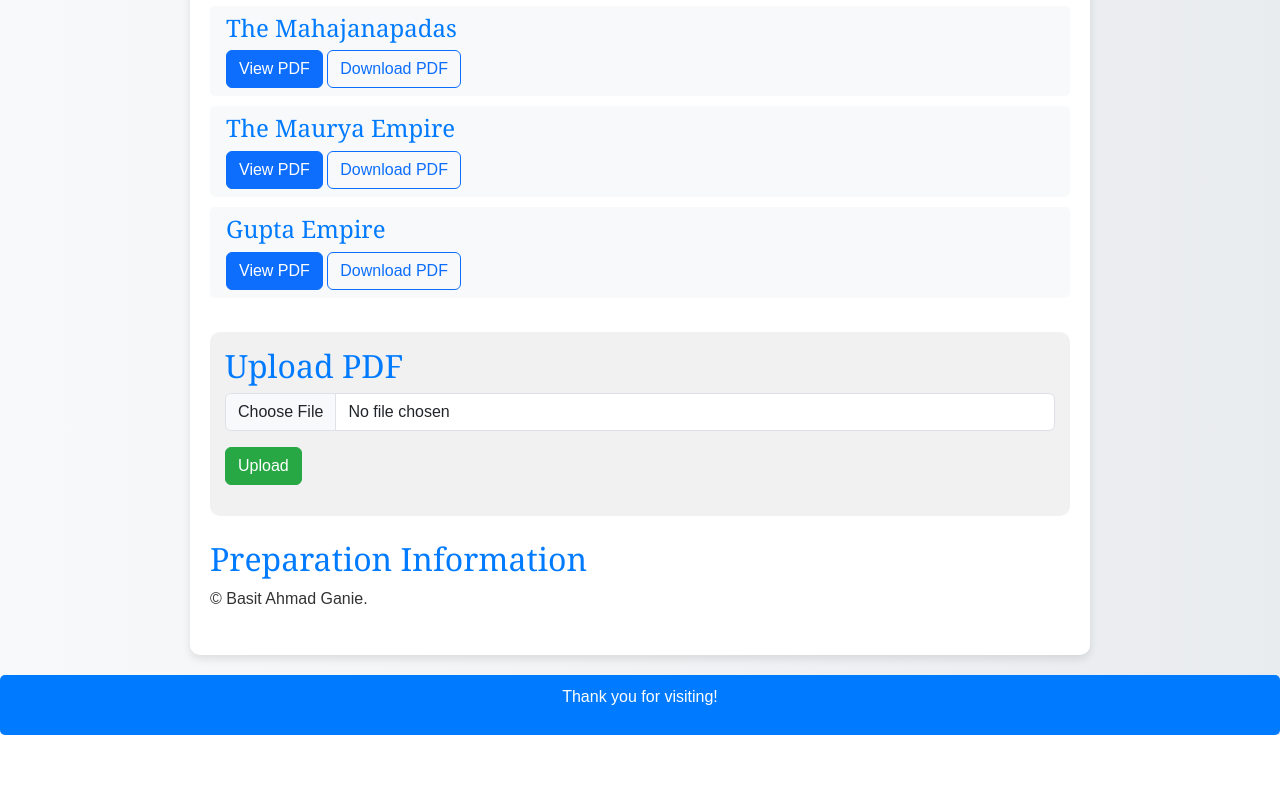
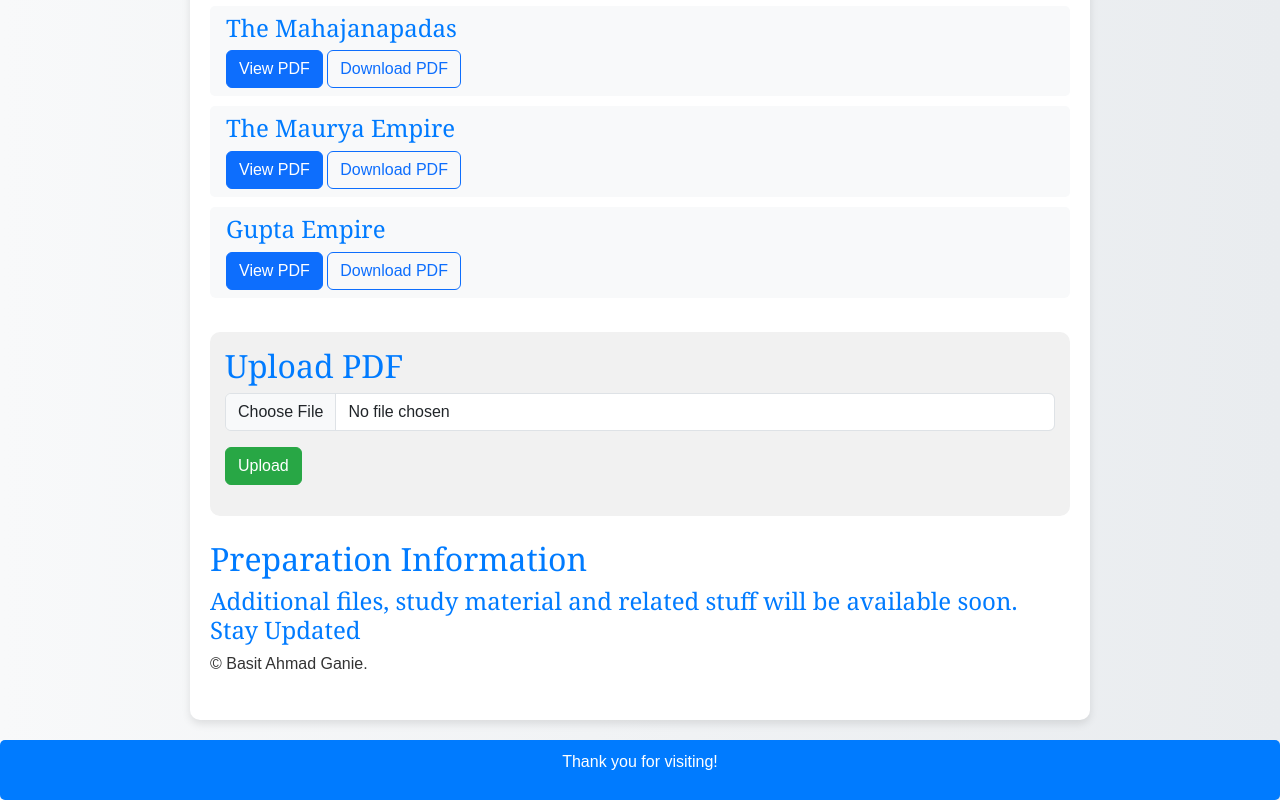
Before and after one commit to basitganie/IAS-KAS-UPSC-Prep-Docx, a plain HTML site: page index.html in a window 1280 px wide. Shown: the part 840-1640 px from the top of the page. Before the commit the page ends 1575 px from the top, so only its background shows below. Drawn offline with nearby package versions, Linux system fonts and the light colour scheme; a script that the page names is missing.

Commit message:
Update index.html0 all

```diff
--- a/index.html
+++ b/index.html
@@ -134,6 +134,7 @@
         <!-- Preparation Info Section -->
         <section id="prep-info" class="my-4">
             <h2>Preparation Information</h2>
+            <h3>Additional files, study material and related stuff will be available soon. Stay Updated</h3>
             <p>© Basit Ahmad Ganie.</p>
         </section>
     </div>
```
